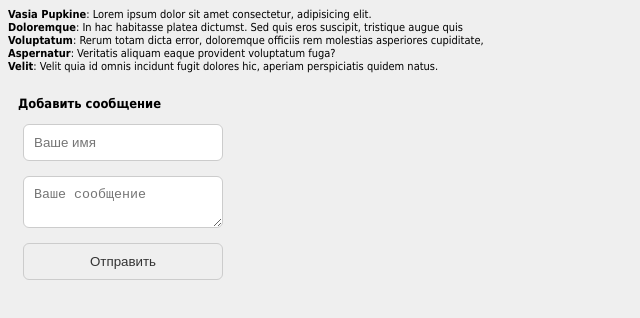
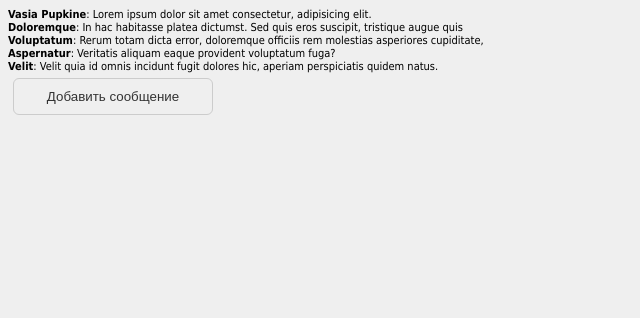
Before and after one commit to idoleg/react-29.11, a React app in the folder Rishat_Ishbulatov/: page / in a window 1280 px wide. Shown: the top 318 px of the page, without its empty margins (0-640 px from the left). Built offline with nearby package versions, Linux system fonts and the light colour scheme.

Commit message:
hw-2 add comment form with show and hide

```diff
--- a/Rishat_Ishbulatov/package.json
+++ b/Rishat_Ishbulatov/package.json
@@ -7,8 +7,8 @@
     "test": "echo \"Error: no test specified\" && exit 1",
     "build": "webpack --mode=production",
     "dev": "webpack-dev-server --mode=development",
-    "lint": "eslint webpack.config.js src/**/*.jsx",
-    "fix": "eslint webpack.config.js src/**/*.jsx --fix"
+    "lint": "eslint src/**/*.jsx",
+    "fix": "eslint src/**/*.jsx --fix"
   },
   "keywords": [],
   "author": "",
--- a/Rishat_Ishbulatov/src/components/App.jsx
+++ b/Rishat_Ishbulatov/src/components/App.jsx
@@ -1,9 +1,88 @@
-import React from "react";
+import React, { Component } from "react";
+import { CommentForm } from "./CommentForm";
 import { MessageFild } from "./MessageField";
+import { FormButton } from "./FormButton";
 import "../css/style.css";
 
-export class App extends React.Component {
-    render() {
-        return <MessageFild />;
-    }
+export class App extends Component {
+  state = {
+      newComment: false,
+      showForm: false,
+      messages: [
+          {
+              name: "Vasia Pupkine",
+              content: "Lorem ipsum dolor sit amet consectetur, adipisicing elit."
+          },
+          {
+              name: "Doloremque",
+              content:
+          "In hac habitasse platea dictumst. Sed quis eros suscipit, tristique augue quis"
+          },
+          {
+              name: "Voluptatum",
+              content:
+          "Rerum totam dicta error, doloremque officiis rem molestias asperiores cupiditate,"
+          },
+          {
+              name: "Aspernatur",
+              content: "Veritatis aliquam eaque provident voluptatum fuga?"
+          },
+          {
+              name: "Velit",
+              content:
+          "Velit quia id omnis incidunt fugit dolores hic, aperiam perspiciatis quidem natus."
+          }
+      ]
+  };
+  componentDidUpdate() {
+      if (this.state.newComment) {
+          setTimeout(() => {
+              this.setState({
+                  messages: [
+                      ...this.state.messages,
+                      {
+                          name: "Robot",
+                          content:
+                "Hello, human, " +
+                this.state.messages[this.state.messages.length - 1].name +
+                "."
+                      }
+                  ],
+                  newComment: false
+              });
+          }, 1000);
+      }
+  }
+  addCommentHandle = props => {
+      this.setState(prevState => {
+          return {
+              messages: prevState.messages.concat([
+                  {
+                      name: props.name,
+                      content: props.content
+                  }
+              ]),
+              newComment: true
+          };
+      });
+  };
+  toggleForm = () => {
+      this.setState({ showForm: !this.state.showForm });
+  };
+  render() {
+      const commentFrom = this.state.showForm ? (
+          <CommentForm
+              onCancel={this.toggleForm}
+              onSubmit={this.addCommentHandle}
+          />
+      ) : (
+          <FormButton onClick={this.toggleForm} content={"Добавить сообщение"} />
+      );
+      return (
+          <div>
+              <MessageFild messages={this.state.messages} />
+              {commentFrom}
+          </div>
+      );
+  }
 }
--- a/Rishat_Ishbulatov/src/components/Comment.jsx
+++ /dev/null
@@ -1,43 +0,0 @@
-import React, { Component } from "react";
-import PropTypes from "prop-types";
-
-export class Comment extends Component {
-  state = {
-      name: "",
-      text: ""
-  };
-  static propTypes = {
-      onAddComment: PropTypes.func.isRequired
-  };
-  nameChangeHandle = event => {
-      this.setState({ name: event.target.value });
-  };
-
-  textChangeHandle = event => {
-      this.setState({ text: event.target.value });
-  };
-  submitHandle = event => {
-      this.props.onAddComment(this.state.name, this.state.text);
-      event.preventDefault();
-  };
-  render() {
-      return (
-          <form onSubmit={this.submitHandle} className="comment-form">
-              <h3>Добавить сообщение</h3>
-              <input
-                  value={this.state.name}
-                  onChange={this.nameChangeHandle}
-                  placeholder="Ваше имя"
-                  required
-              />
-              <textarea
-                  value={this.state.text}
-                  onChange={this.textChangeHandle}
-                  placeholder="Ваше сообщение"
-                  required
-              />
-              <input type="submit" value="Отправить" />
-          </form>
-      );
-  }
-}
--- /dev/null
+++ b/Rishat_Ishbulatov/src/components/CommentForm.jsx
@@ -0,0 +1,46 @@
+import React, { Component } from "react";
+import { FormButton } from "./FormButton";
+import PropTypes from "prop-types";
+
+export class CommentForm extends Component {
+  state = {
+      name: "",
+      content: ""
+  };
+  static propTypes = {
+      onCancel: PropTypes.func.isRequired,
+      onSubmit: PropTypes.func.isRequired
+  };
+  submitHandle = () => {
+      this.props.onSubmit(this.state);
+      event.preventDefault();
+  };
+  changeHandle = event => {
+      this.setState({
+          [event.target.name]: event.target.value
+      });
+  };
+  render() {
+      return (
+          <form onSubmit={this.submitHandle} className="comment-form">
+              <h3>Добавить сообщение</h3>
+              <input
+                  name="name"
+                  value={this.name}
+                  onChange={this.changeHandle}
+                  placeholder="Ваше имя"
+                  required
+              />
+              <textarea
+                  name="content"
+                  value={this.content}
+                  onChange={this.changeHandle}
+                  placeholder="Ваше сообщение"
+                  required
+              />
+              <input type="submit" value="Отправить" />
+              <FormButton onClick={this.props.onCancel} content={"Отменить"} />
+          </form>
+      );
+  }
+}
--- /dev/null
+++ b/Rishat_Ishbulatov/src/components/FormButton.jsx
@@ -0,0 +1,11 @@
+import React from "react";
+import PropTypes from "prop-types";
+
+export const FormButton = props => {
+    return <button onClick={props.onClick}>{props.content}</button>;
+};
+
+FormButton.propTypes = {
+    onClick: PropTypes.func.isRequired,
+    content: PropTypes.string.isRequired
+};
--- a/Rishat_Ishbulatov/src/components/Message.jsx
+++ b/Rishat_Ishbulatov/src/components/Message.jsx
@@ -1,16 +1,15 @@
-import React, { Component } from "react";
+import React from "react";
 import PropTypes from "prop-types";
 
-export class Message extends Component {
-  static propTypes = {
-      name: PropTypes.string.isRequired,
-      content: PropTypes.string.isRequired
-  };
-  render() {
-      return (
-          <div>
-              <b>{this.props.name}</b>: {this.props.content}
-          </div>
-      );
-  }
-}
+export const Message = props => {
+    return (
+        <div>
+            <b>{props.name}</b>: {props.content}
+        </div>
+    );
+};
+
+Message.propTypes = {
+    name: PropTypes.string.isRequired,
+    content: PropTypes.string.isRequired
+};
--- a/Rishat_Ishbulatov/src/components/MessageField.jsx
+++ b/Rishat_Ishbulatov/src/components/MessageField.jsx
@@ -1,73 +1,13 @@
-import React, { Component } from "react";
+import React from "react";
 import { Message } from "./Message";
-import { Comment } from "./Comment";
+import PropTypes from "prop-types";
 
-export class MessageFild extends Component {
-  state = {
-      messages: [
-          {
-              name: "Vasia Pupkine",
-              content: "Lorem ipsum dolor sit amet consectetur, adipisicing elit."
-          },
-          {
-              name: "Doloremque",
-              content:
-          "In hac habitasse platea dictumst. Sed quis eros suscipit, tristique augue quis"
-          },
-          {
-              name: "Voluptatum",
-              content:
-          "Rerum totam dicta error, doloremque officiis rem molestias asperiores cupiditate,"
-          },
-          {
-              name: "Aspernatur",
-              content: "Veritatis aliquam eaque provident voluptatum fuga?"
-          },
-          {
-              name: "Velit",
-              content:
-          "Velit quia id omnis incidunt fugit dolores hic, aperiam perspiciatis quidem natus."
-          }
-      ]
-  };
-  componentDidUpdate() {
-      const last = this.state.messages[this.state.messages.length - 1].name;
-      if (last != "Robot") {
-          setTimeout(() => {
-              this.setState(prevState => {
-                  return {
-                      messages: prevState.messages.concat([
-                          {
-                              name: "Robot",
-                              content: "Hello, human, " + last + "."
-                          }
-                      ])
-                  };
-              });
-          }, 1000);
-      }
-  }
-  commentHandle = (name, text) => {
-      this.setState(prevState => {
-          return {
-              messages: prevState.messages.concat([
-                  {
-                      name: name,
-                      content: text
-                  }
-              ])
-          };
-      });
-  };
-  render() {
-      const messageElements = this.state.messages.map((item, index) => (
-          <Message name={item.name} content={item.content} key={index} />
-      ));
-      return (
-          <div>
-              {messageElements}
-              <Comment onAddComment={this.commentHandle} />
-          </div>
-      );
-  }
-}
+export const MessageFild = props => {
+    return props.messages.map((item, index) => (
+        <Message name={item.name} content={item.content} key={index} />
+    ));
+};
+
+MessageFild.propTypes = {
+    messages: PropTypes.array
+};
--- a/Rishat_Ishbulatov/src/css/style.css
+++ b/Rishat_Ishbulatov/src/css/style.css
@@ -11,7 +11,7 @@ body {
   border-radius: 6px;
 }
 
-.comment-form input {
+.comment-form input, button, .comment-form textarea {
   display: block;
   margin: 5px 5px 10px 5px;
   padding: 10px;
@@ -20,12 +20,3 @@ body {
   color: #333;
   border: 1px solid #ccc;
 }
-
-.comment-form textarea {
-  margin: 5px 5px 10px 5px;
-  padding: 10px;
-  width: 200px;
-  border-radius: 6px;
-  color: #333;
-  border: 1px solid #ccc;
-}
```
